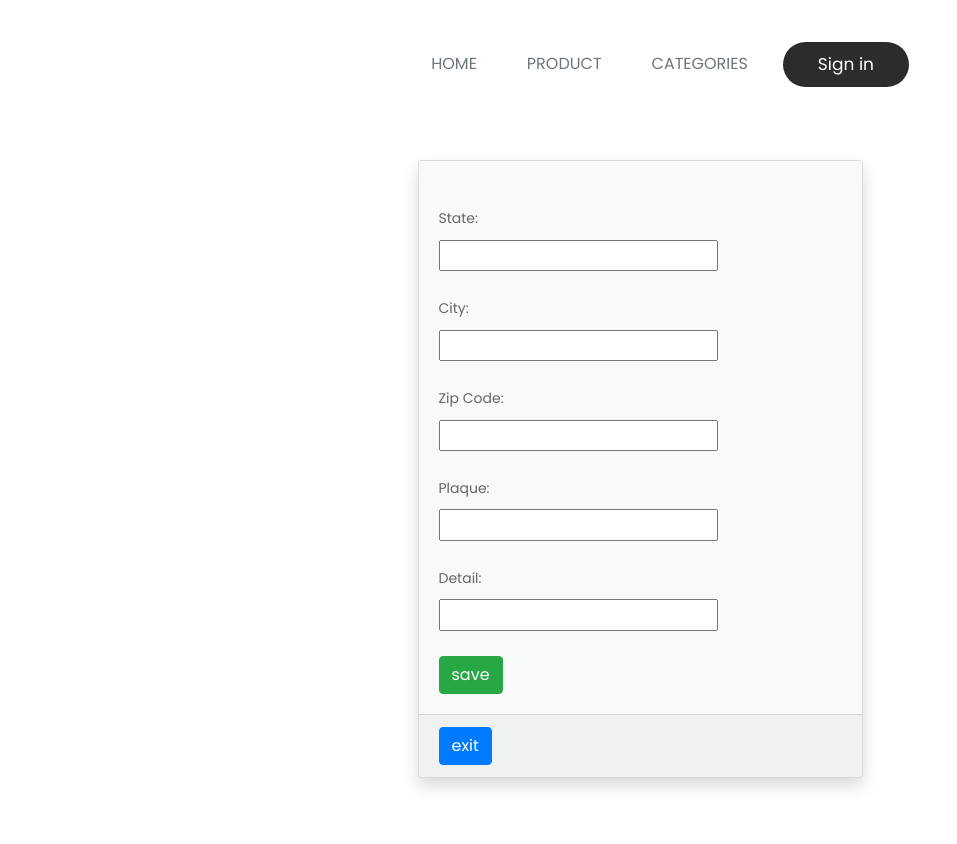
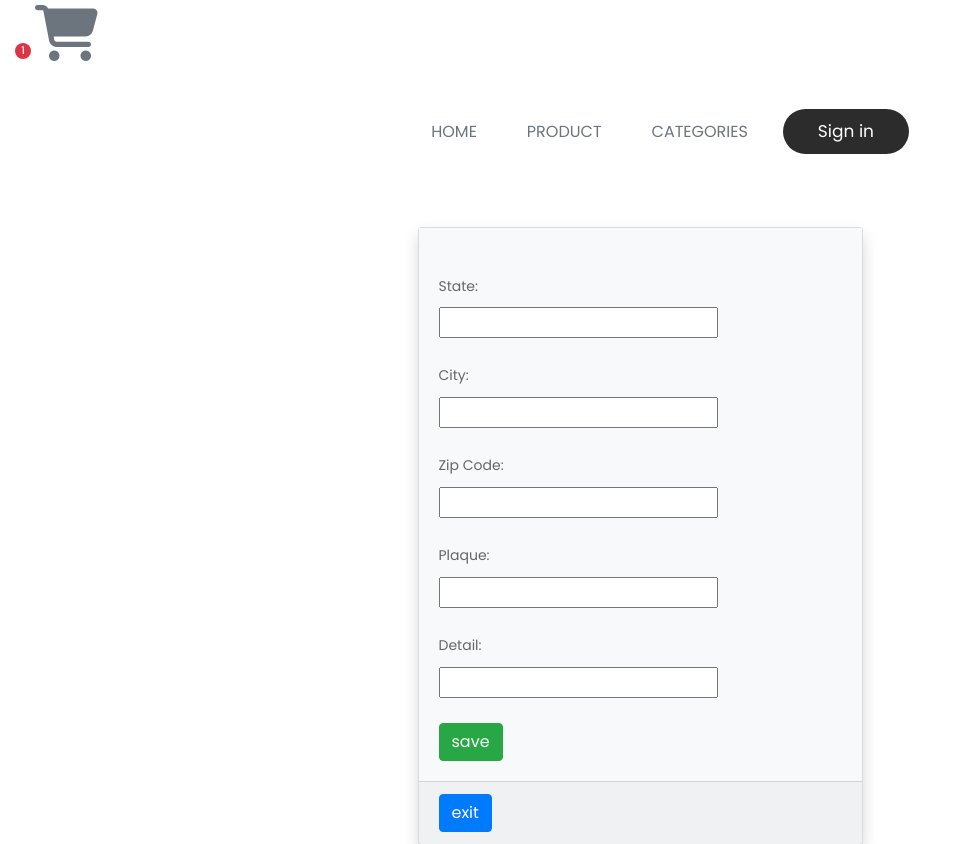
Before and after one commit to Ayazadeh/online_shop, a Django app: page /accounts/address/ in a window 1280 px wide. Shown: the top 844 px of the page, without its empty margins (0-957 px from the left). Run offline with Django 3.2, Linux system fonts and the light colour scheme; parts of the project's set-up code (start-up, migrations or seed data) failed here and were passed over; some libraries are stand-ins or nearby versions; some web fonts are replaced.

Commit message:
add shopping cart icon

```diff
--- a/templates/basehtml.html
+++ b/templates/basehtml.html
@@ -10,6 +10,8 @@
     <meta name="viewport" content="initial-scale=1, maximum-scale=1">
     <script src="https://ajax.googleapis.com/ajax/libs/jquery/3.5.1/jquery.min.js"></script>
     <script src="https://cdnjs.cloudflare.com/ajax/libs/popper.js/1.16.0/umd/popper.min.js"></script>
+    <link href="//netdna.bootstrapcdn.com/font-awesome/3.2.1/css/font-awesome.css" rel="stylesheet">
+    <link rel="stylesheet" href="{% static 'css/font-awesome.css' %}">
     <link rel="stylesheet" href="{% static 'css/bootstrap.min.css' %}">
     <!-- style css -->
     <link rel="stylesheet" href="{% static 'css/style.css' %}">
@@ -20,7 +22,6 @@
     <!-- Scrollbar Custom CSS -->
     <link rel="stylesheet" href="{% static 'css/jquery.mCustomScrollbar.min.css' %}">
     <!-- Tweaks for older IEs-->
-    <link rel="stylesheet" href="https://netdna.bootstrapcdn.com/font-awesome/4.0.3/css/font-awesome.css">
     <link rel="stylesheet" href="https://cdnjs.cloudflare.com/ajax/libs/fancybox/2.1.5/jquery.fancybox.min.css"
           media="screen">
     <!--[if lt IE 9]>
@@ -48,12 +49,22 @@
     <div class="row">
         <div class="col">
             <header>
+                <div>
+                    <a href="#">
+                        <span class="badge badge-pill border-danger bg-danger text-light">
+                            1
+                        </span>
+                        <i class="fa fa-shopping-cart display-4 text-secondary"></i>
+                    </a>
+                </div>
                 <div class="head_top">
                     <div class="header">
                         <div class="container">
                             <div class="row">
                                 <div class="col-xl-9 col-lg-9 col-md-9 col-sm-9">
+
                                     <nav class="navigation navbar navbar-expand-md navbar-dark">
+
                                         <button class="navbar-toggler" type="button" data-toggle="collapse"
                                                 data-target="#navbarExample04" aria-controls="navbarsExample04"
                                                 aria-expanded="false" aria-label="Toggle navigation">
--- a/templates/registration/login.html
+++ b/templates/registration/login.html
@@ -3,7 +3,7 @@
 {% block title %} LOGIN {% endblock %}
 {% block head %}
     <style>
-    .card{
+        .card {
             width: 20rem;
             height: 30rem;
             margin-top: 5rem;
```
Lines whose indentation alone changed are shown as unchanged.
